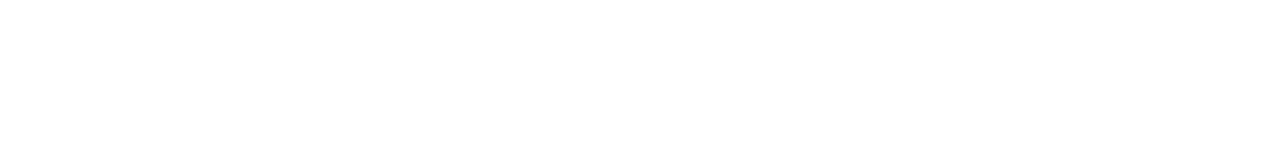
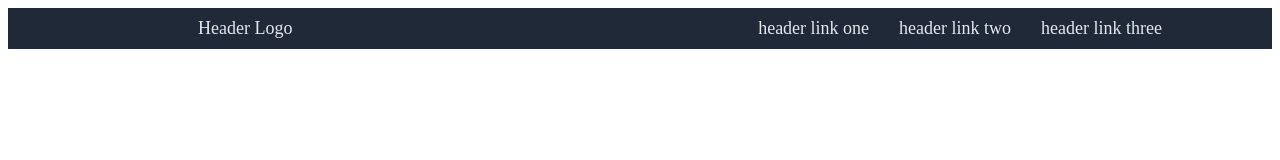
Before and after one commit to lantzkelsey/landing-page, a plain HTML site: page index.html in a window 1280 px wide. Drawn offline with Linux system fonts and the light colour scheme; files that its build step writes are made by us from their sources; files whose address does not match are found by name.

Commit message:
header done

```diff
--- a/index.html
+++ b/index.html
@@ -8,9 +8,15 @@
     <link rel="stylesheet" href="/Users/lantzkelsey/landing-page/style.css">
 </head>
 <body>
-
-
-
-
+  <div class="header">
+    <div class="left-header">Header Logo</div>
+    <div class="right-header">
+      <ul class="links">
+        <li><a href=https://www.google.com/>header link one</a></li>
+        <li><a href=https://www.google.com>header link two</a></li>
+        <li><a href=https://www.google.com>header link three</a></li>
+      </ul>
+    </div>
+  </div>
 </body>
 </html>
--- a/style.css
+++ b/style.css
@@ -0,0 +1,28 @@
+.header {
+    background-color: #1F2937;
+    font-size: 18px;
+    color: #E5E7EB;
+    display: flex;
+    padding: 10px;
+    justify-content: space-between;
+    align-items: flex-start;
+}
+
+.left-header {
+    margin-left: 10em;
+}
+
+.right-header {
+    margin-right: 100px;
+}
+.links {
+    display: flex;
+    list-style: none;
+    gap: 30px;
+    margin: 0;
+}
+
+a {
+    text-decoration: none;
+    color: #E5E7EB;
+}
```
